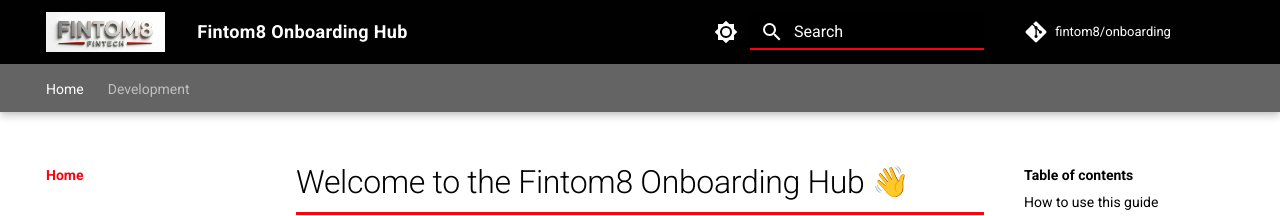
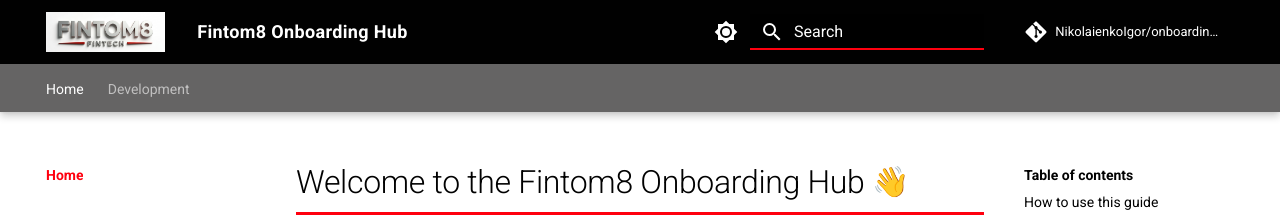
Before and after one commit to NikolaienkoIgor/onboarding_repo, an MkDocs documentation site: the page built from docs/index.md, in a window 1280 px wide. Shown: the top 216 px of the page. Built offline with MkDocs 1.6.1 and Material for MkDocs 9.7.7, drawn with Linux system fonts in a browser that asks for light colours; emoji names are drawn with the system emoji font; comment, search, counter and statistics services are not loaded.

Commit message:
fix: update repo_url and add site_url for GitHub Pages

```diff
--- a/mkdocs.yml
+++ b/mkdocs.yml
@@ -1,9 +1,10 @@
 site_name: Fintom8 Onboarding Hub
 site_description: Your guide to getting started at Fintom8
 site_author: Fintom8 Engineering Team
+site_url: https://nikolaienkoigor.github.io/onboarding_repo/
 docs_dir: docs
-repo_url: https://github.com/fintom8/onboarding
-repo_name: fintom8/onboarding
+repo_url: https://github.com/NikolaienkoIgor/onboarding_repo
+repo_name: NikolaienkoIgor/onboarding_repo
 
 theme:
   name: material
```
